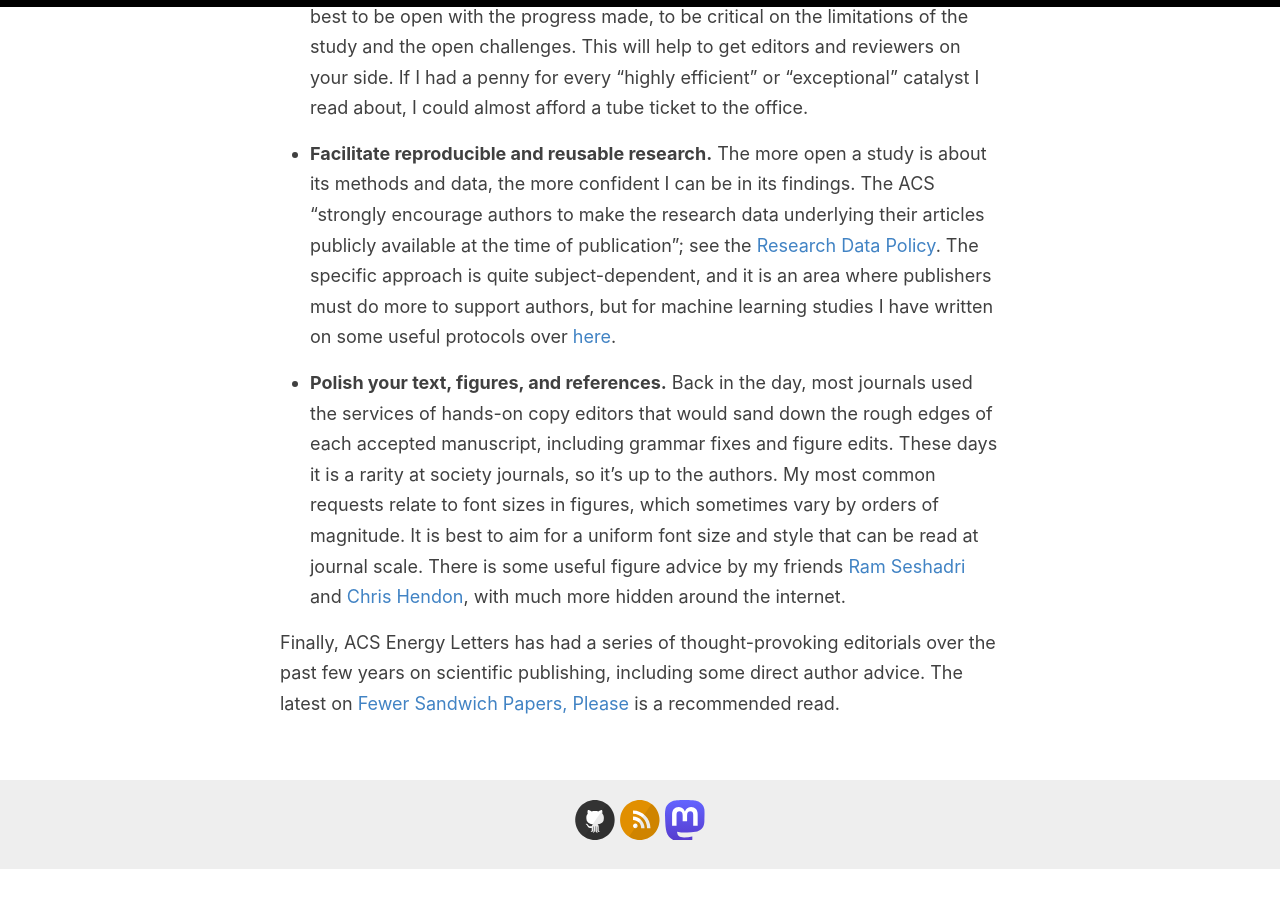
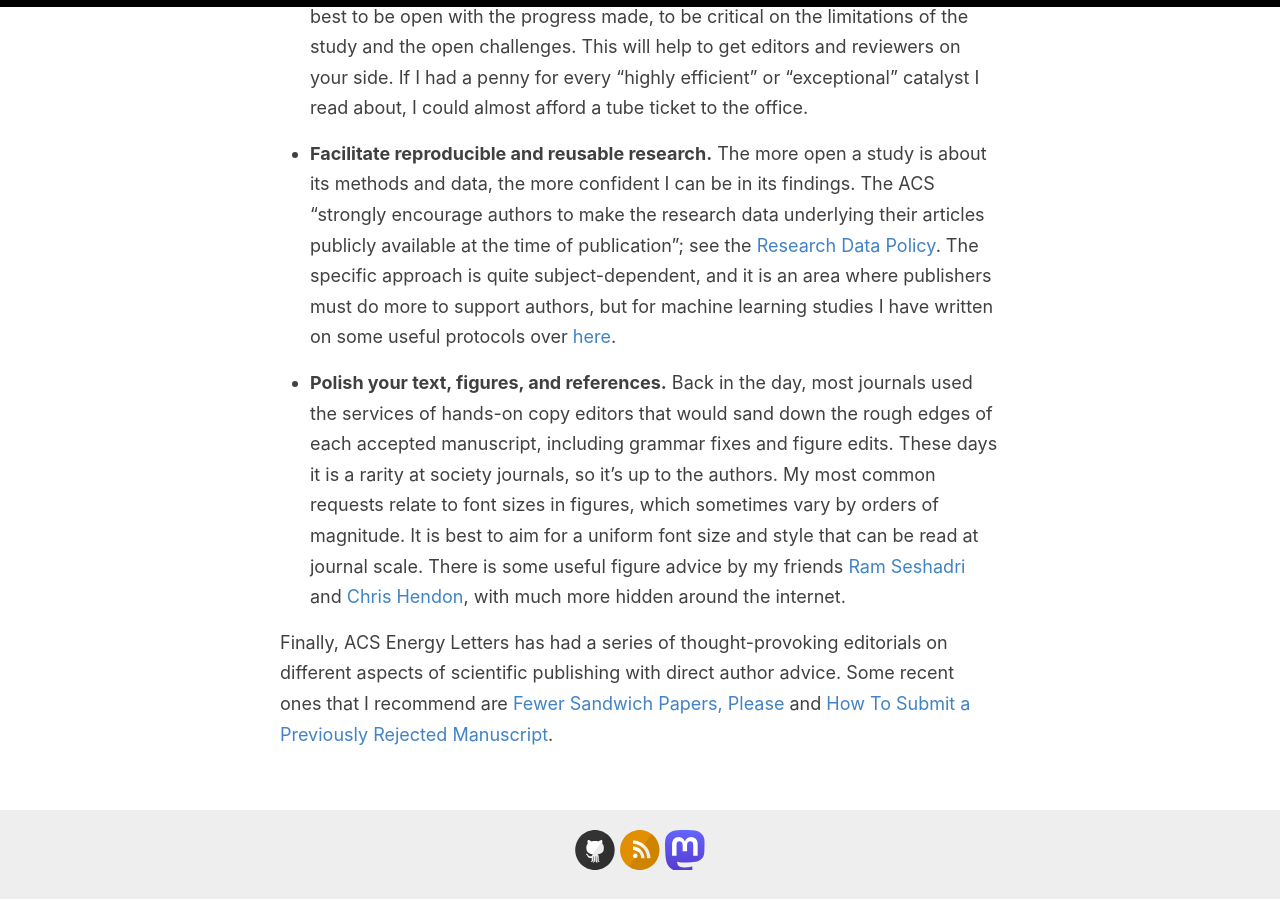
Before and after one commit to aronwalsh/aronwalsh.github.io, a Jekyll site: the page built from _posts/2023-01-08-editorlife.md, in a window 1280 px wide and 900 px high, scrolled down 1496 px. Built offline with Jekyll 4.4.1, drawn with Linux system fonts in a browser that asks for light colours; comment, search, counter and statistics services are not loaded; before the commit the page ends 2365 px from its top, so only the background shows below that.

Commit message:
New editorial link

```diff
--- a/_posts/2023-01-08-editorlife.md
+++ b/_posts/2023-01-08-editorlife.md
@@ -36,5 +36,4 @@ A few tips to get the editor on your side:
 
 - **Polish your text, figures, and references.** Back in the day, most journals used the services of hands-on copy editors that would sand down the rough edges of each accepted manuscript, including grammar fixes and figure edits. These days it is a rarity at society journals, so it’s up to the authors. My most common requests relate to font sizes in figures, which sometimes vary by orders of magnitude. It is best to aim for a uniform font size and style that can be read at journal scale.  There is some useful figure advice by my friends [Ram Seshadri](https://www.mrl.ucsb.edu/~seshadri/Seshadri-PreparingFigures-2018.pdf) and [Chris Hendon](https://pages.uoregon.edu/chendon/files/Making_figures.pdf), with much more hidden around the internet.
 
-Finally, ACS Energy Letters has had a series of thought-provoking editorials over the past few years on scientific publishing, including some direct author advice. The latest on [Fewer Sandwich Papers, Please
-](https://pubs.acs.org/doi/10.1021/acsenergylett.2c02197) is a recommended read.
+Finally, ACS Energy Letters has had a series of thought-provoking editorials on different aspects of scientific publishing with direct author advice. Some recent ones that I recommend are [Fewer Sandwich Papers, Please](https://pubs.acs.org/doi/10.1021/acsenergylett.2c02197) and [How To Submit a Previously Rejected Manuscript](https://pubs.acs.org/doi/10.1021/acsenergylett.2c02724).
```
Also changed, not shown: _posts/2023-01-14-applesilicon.md (+1 -1 lines).
